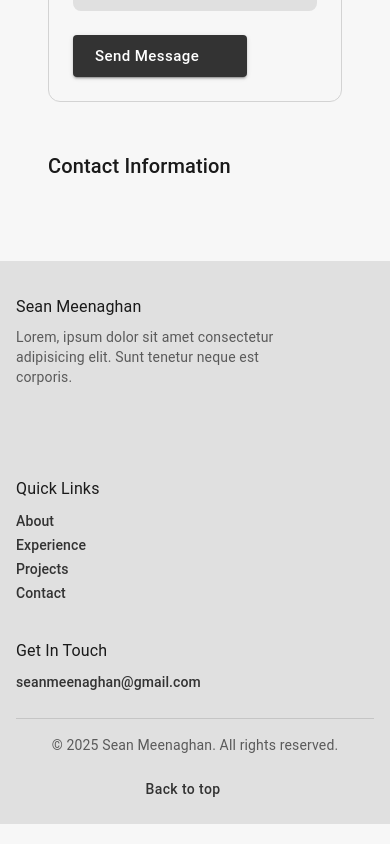
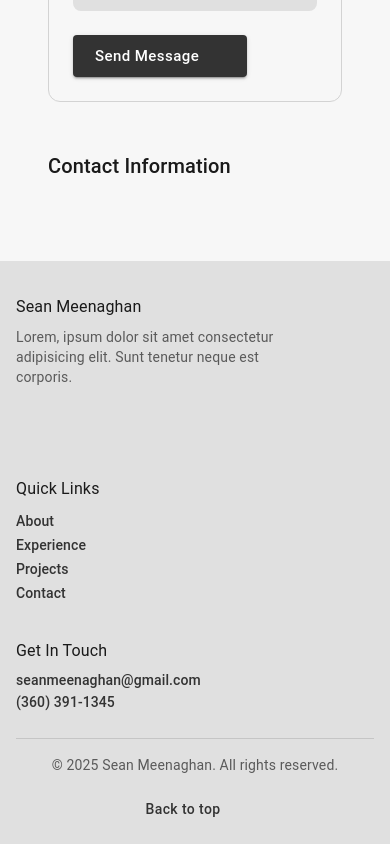
Before and after one commit to s-meenaghan7/homepage, a React (Vite) app: page / in a window 390 px wide. Shown: the part 2409-3253 px from the top of the page. Built offline with nearby package versions, Linux system fonts and the light colour scheme; some icons are missing.

Commit message:
feat: phone number added to Footer

```diff
--- a/src/features/footer/Footer.tsx
+++ b/src/features/footer/Footer.tsx
@@ -79,6 +79,14 @@ export function Footer() {
             >
               seanmeenaghan@gmail.com
             </Link>
+
+            <Link
+              underline="hover"
+              variant="subtitle2"
+              href="tel:+13603911345"
+            >
+              (360) 391-1345
+            </Link>
           </FooterSection>
         </Grid>
 
--- a/src/features/footer/FooterSection.tsx
+++ b/src/features/footer/FooterSection.tsx
@@ -18,7 +18,12 @@ export function FooterSection({ title, children }: FooterSectionProps) {
       >
         {title}
       </Typography>
-      {children}
+      <Grid
+        display="flex"
+        flexDirection="column"
+      >
+        {children}
+      </Grid>
     </Grid>
   )
 }
```
